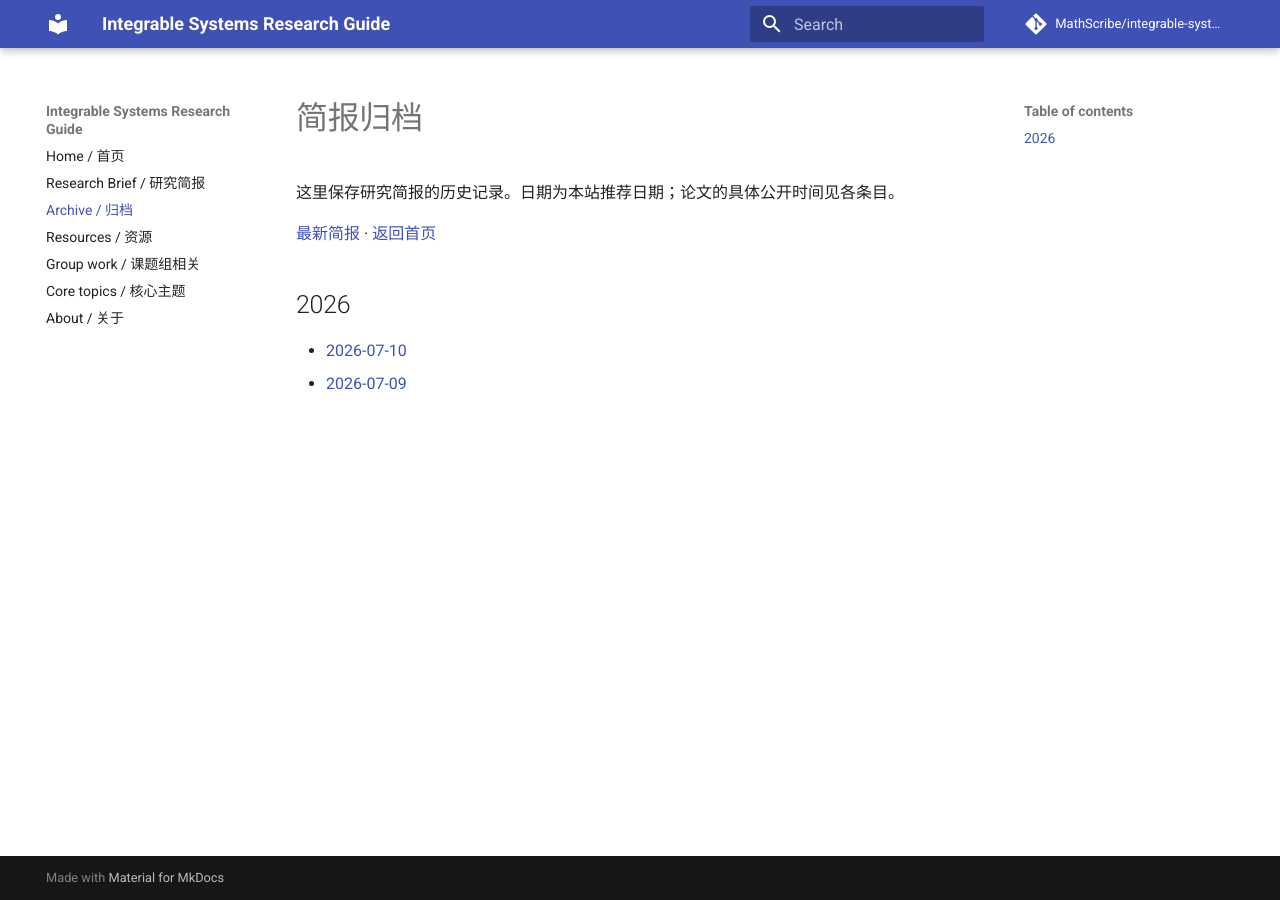
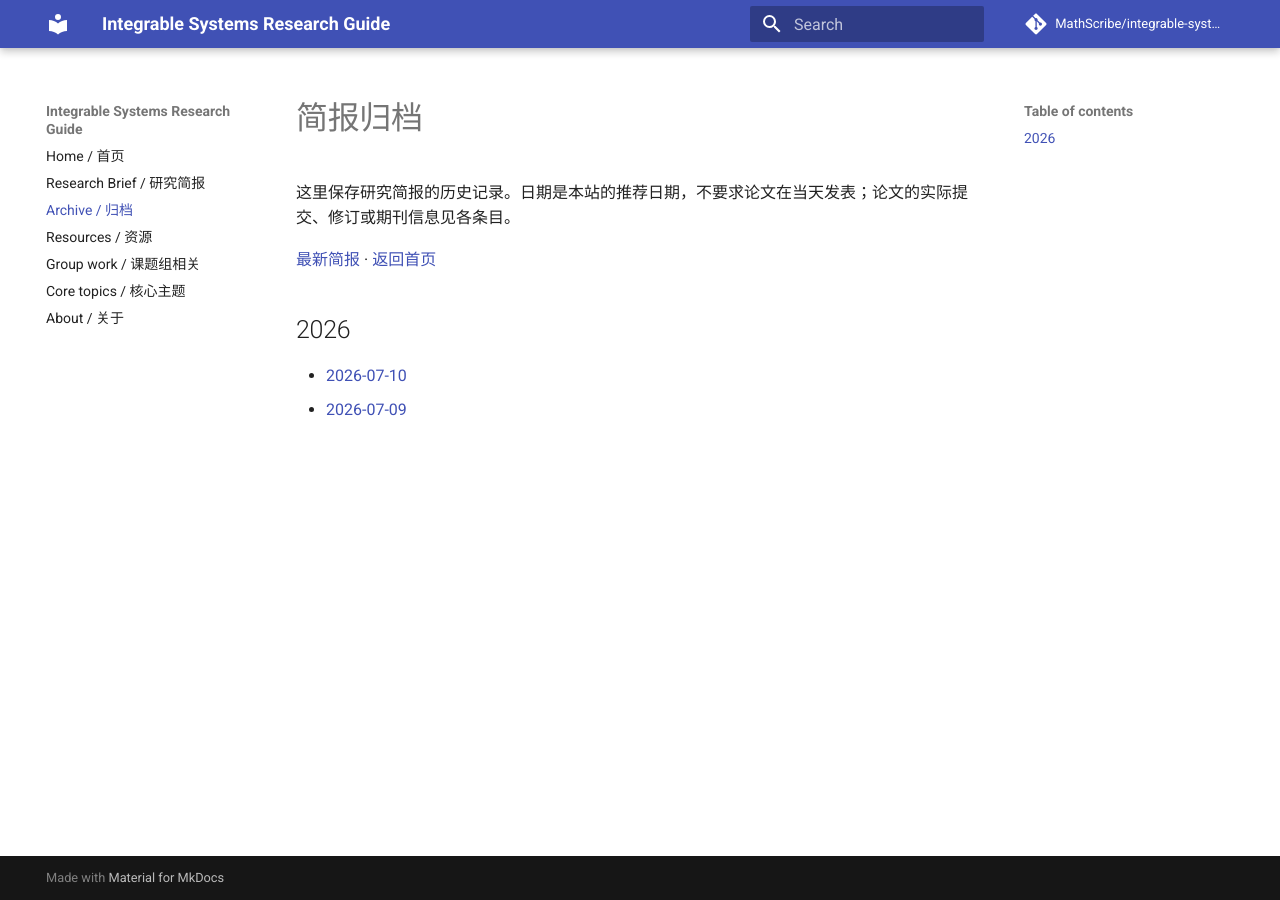
Before and after one commit to MathScribe/integrable-systems-guide, an MkDocs documentation site: the page built from docs/radar/index.md, in a window 1280 px wide. Built offline with MkDocs 1.6.1 and Material for MkDocs 9.7.7, drawn with Linux system fonts in a browser that asks for light colours; comment, search, counter and statistics services are not loaded.

Commit message:
Clarify that archive dates are recommendation dates

```diff
--- a/docs/radar/index.md
+++ b/docs/radar/index.md
@@ -1,6 +1,6 @@
 # 简报归档
 
-这里保存研究简报的历史记录。日期为本站推荐日期；论文的具体公开时间见各条目。
+这里保存研究简报的历史记录。日期是本站的推荐日期，不要求论文在当天发表；论文的实际提交、修订或期刊信息见各条目。
 
 [最新简报](latest.md) · [返回首页](../index.md)
 
```
